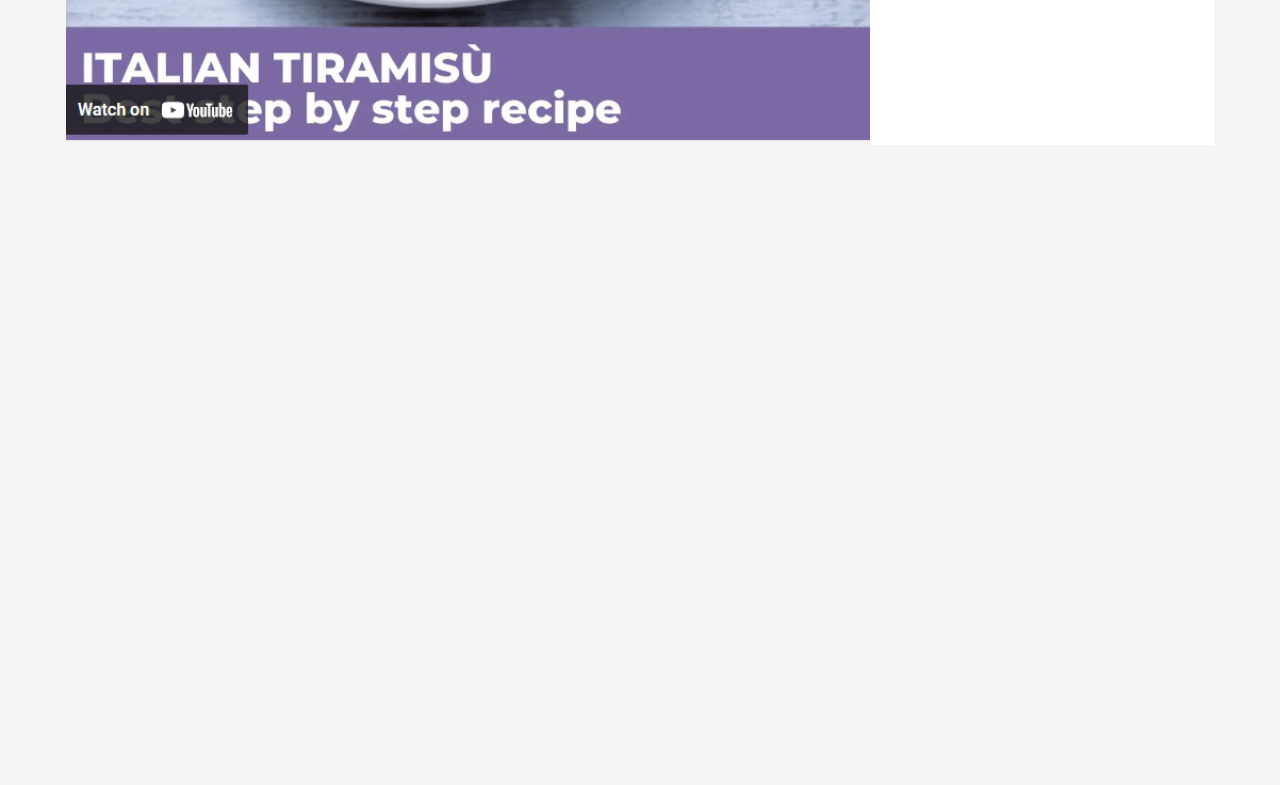
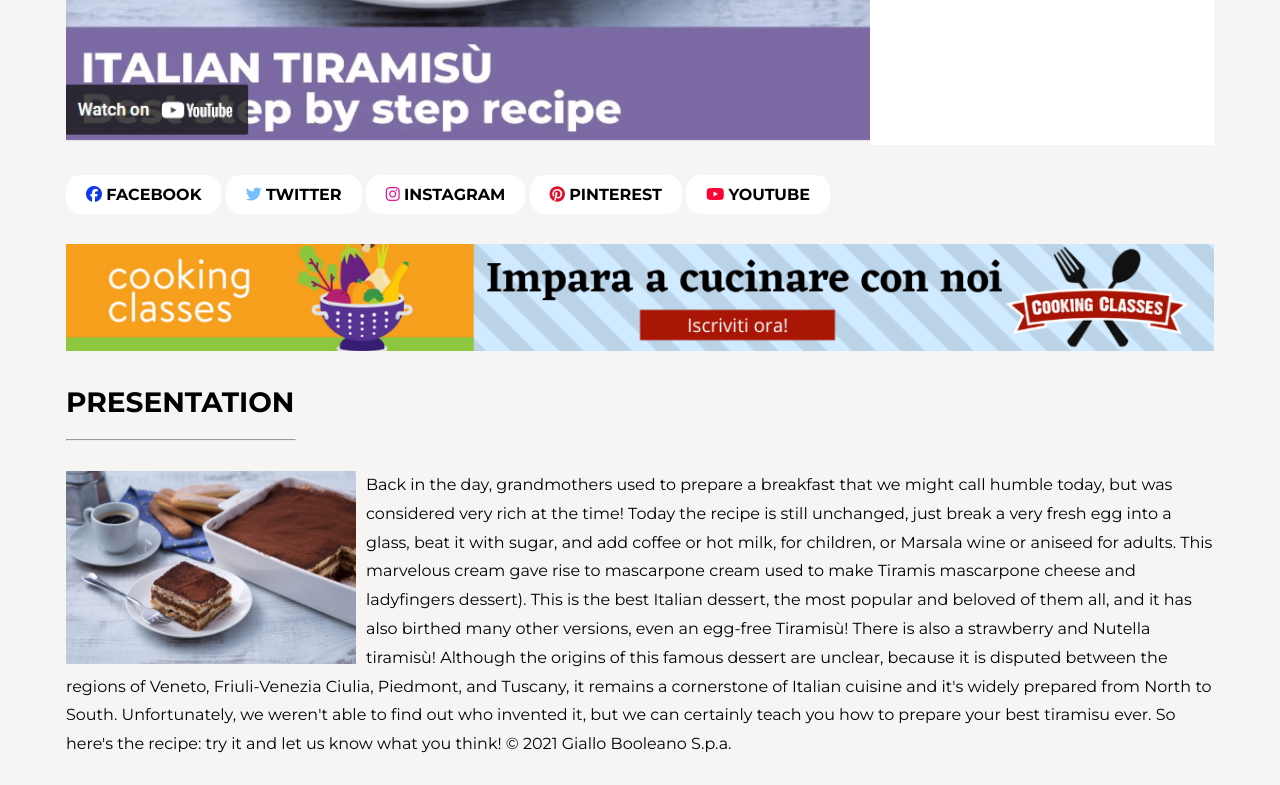
Before and after one commit to MatteoVentura7/htmlcss-responsive-layout, a plain HTML site: page index.html in a window 1280 px wide. Shown: the part 505-1290 px from the top of the page. Before the commit the page ends 800 px from the top, so only its background shows below. Drawn offline with Linux system fonts and the light colour scheme.

Commit message:
section btn-social

```diff
--- a/css/style.css
+++ b/css/style.css
@@ -55,6 +55,21 @@ h2 {
     font-size: 28px;
 }
 
+.presentation h2 {
+    color: black;
+    font-size: 28px;
+    padding-bottom: 1.25rem;
+}
+
+.presentation p {
+   line-height: 1.8;
+}
+
+hr {
+    color: orange;
+    width: 20%;
+}
+
 h3 {
     font-weight: 300;
     text-transform: uppercase;
@@ -104,12 +119,6 @@ header {
     padding: 1.5625rem;
 }
 
-.img-tiramisu {
-    width: 300px;
-    margin: auto;
-    display: block;
-}
-
 ul {
     list-style: none;
     padding-top: 1.875rem;
@@ -118,6 +127,64 @@ ul {
 li {
     line-height: 2;
 }
+
+/*-----------------
+    SECTION BTN-SOCIAL
+------------------*/
+
+.col-btn {
+    width: 100%;
+    padding-top: 1.875rem;
+}
+
+
+
+.btn-social .col-banner {
+    width: 100%;
+    padding-top: 1.875rem;
+    padding-bottom: 1.875rem;
+}
+
+.btn {
+    background-color: white;
+    font-family: inherit;
+    border: none;
+    border-radius: .9375rem;
+    padding: 6px 12px;
+    cursor: pointer;
+
+}
+
+.btn-large {
+    padding: 10px 20px;
+    font-size: 16px;
+}
+
+.col-btn span {
+    display: none;
+ }
+
+button {
+    gap: 1.875rem;
+ }
+
+
+ /*-----------------
+    SECTION PRESENTATION
+------------------*/
+
+.img-tiramisu {
+    width: 300px;
+    margin: auto;
+    display: block;
+    padding-right: .625rem;
+}
+
+.details-img {
+    padding-top: 1.875rem;
+}
+
+
 
 /*-----------------
     RESPONSIVE
@@ -145,6 +212,14 @@ li {
         padding-right: 100px;
     }
 
+    .col-btn span {
+        display: inline;
+     }
+
+     .img-tiramisu {
+        float: left
+    }
+
 }
 
 /*-----------------
--- a/index.html
+++ b/index.html
@@ -30,10 +30,10 @@
             <h3>Dolci e Desserts</h3>
             <h2>Tiramisù <span>(Dolce Tradizionale)</span></h2>
             <div class="row">
-                <div class="col col-video">
+                <div class="col-video">
                     <img class="img-fluid" src="img/image (10).png" alt="video Tiramisù">
                 </div>
-                <div class="col col-details">
+                <div class="col-details">
                     <h4>In breve</h4>
                     <ul>
                         <li>
@@ -59,6 +59,40 @@
                 </div>
             </div>
         </section>
+
+        <!--SECTION BTN-SOCIAL-->
+
+        <section class="btn-social">
+
+            <div class="row">
+
+                <div class="col-btn">
+                    <button class="btn btn-large"> <i class="fa-brands fa-facebook" style="color: #0e3aec;"></i> <span>  <strong>FACEBOOK</strong></span></button>
+                    <button class="btn btn-large"> <i class="fa-brands fa-twitter" style="color: #74C0FC;"></i>  <span><strong>TWITTER</strong></span></button>
+                    <button class="btn btn-large"> <i class="fa-brands fa-instagram" style="color: #db1a94;"></i>  <span><strong>INSTAGRAM</strong></span></button>
+                    <button class="btn btn-large"> <i class="fa-brands fa-pinterest" style="color: #e10e2e;"></i>  <span><strong>PINTEREST</strong></span></button>
+                    <button class="btn btn-large"> <i class="fa-brands fa-youtube" style="color: #fc0335;"></i>  <span><strong>YOUTUBE</strong></span></button>
+                    </div>
+                </div>
+
+                <div class="row">
+                    <div class="col-banner">
+                    <img class="img-fluid" src="img/banner.png" alt="video Tiramisù">
+                </div>
+
+            </div>
+        </section>
+
+        <section class="presentation">
+            <h2>PRESENTATION</h2>
+            <hr>
+            <div class="details-img">
+            <img class="img-tiramisu" src="img/tiramisu.jpg" alt="tiramisù">
+            <p>
+                Back in the day, grandmothers used to prepare a breakfast that we might call humble today, but was considered very rich at the time! Today the recipe is still unchanged, just break a very fresh egg into a glass, beat it with sugar, and add coffee or hot milk, for children, or Marsala wine or aniseed for adults. This marvelous cream gave rise to mascarpone cream used to make Tiramis mascarpone cheese and ladyfingers dessert). This is the best Italian dessert, the most popular and beloved of them all, and it has also birthed many other versions, even an egg-free Tiramisù! There is also a strawberry and Nutella tiramisù! Although the origins of this famous dessert are unclear, because it is disputed between the regions of Veneto, Friuli-Venezia Ciulia, Piedmont, and Tuscany, it remains a cornerstone of Italian cuisine and it's widely prepared from North to South. Unfortunately, we weren't able to find out who invented it, but we can certainly teach you how to prepare your best tiramisu ever. So here's the recipe: try it and let us know what you think! © 2021 Giallo Booleano S.p.a.
+            </p>
+        </div>
+        </section>
         </main>
 </body>
 
```
